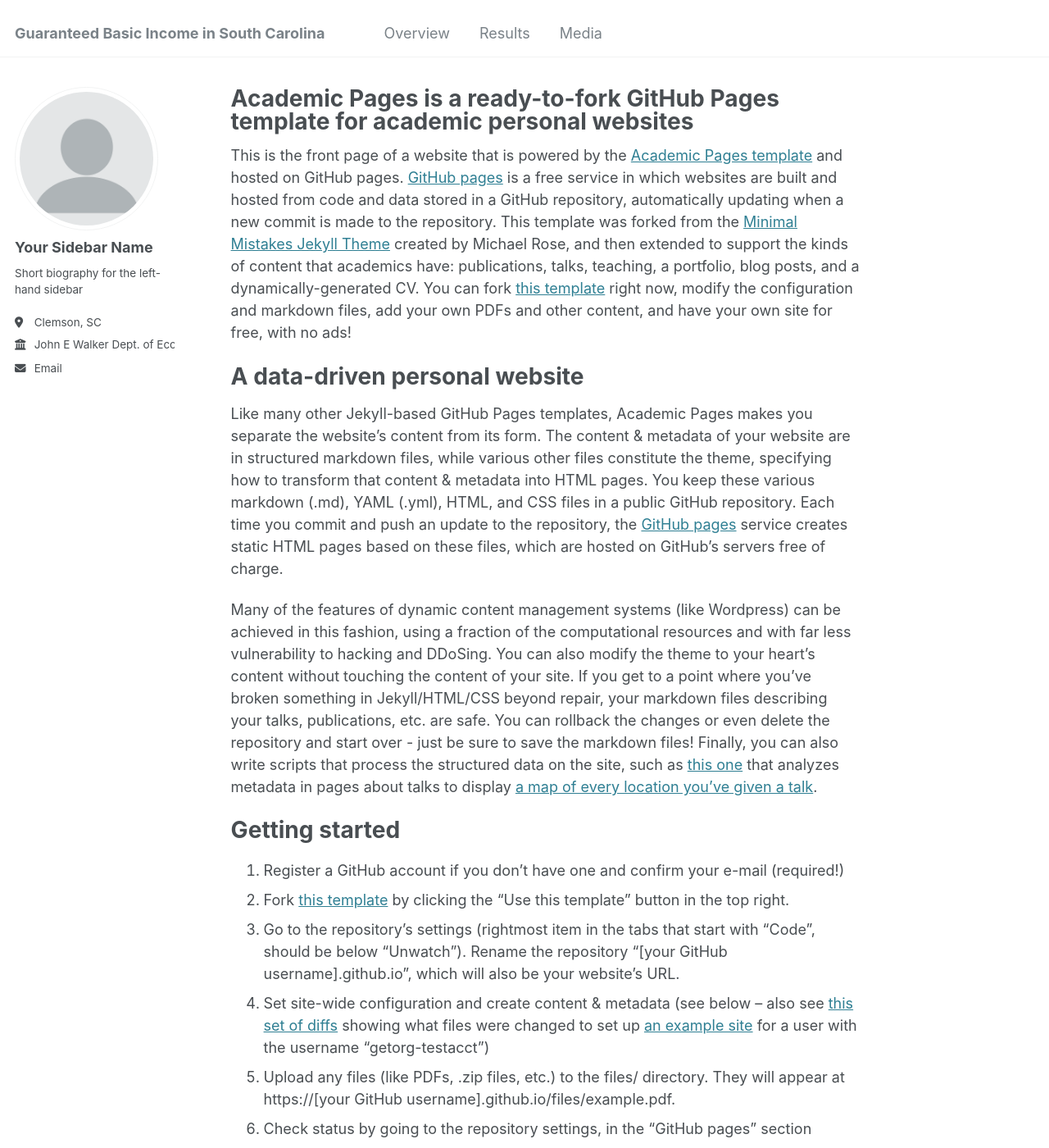
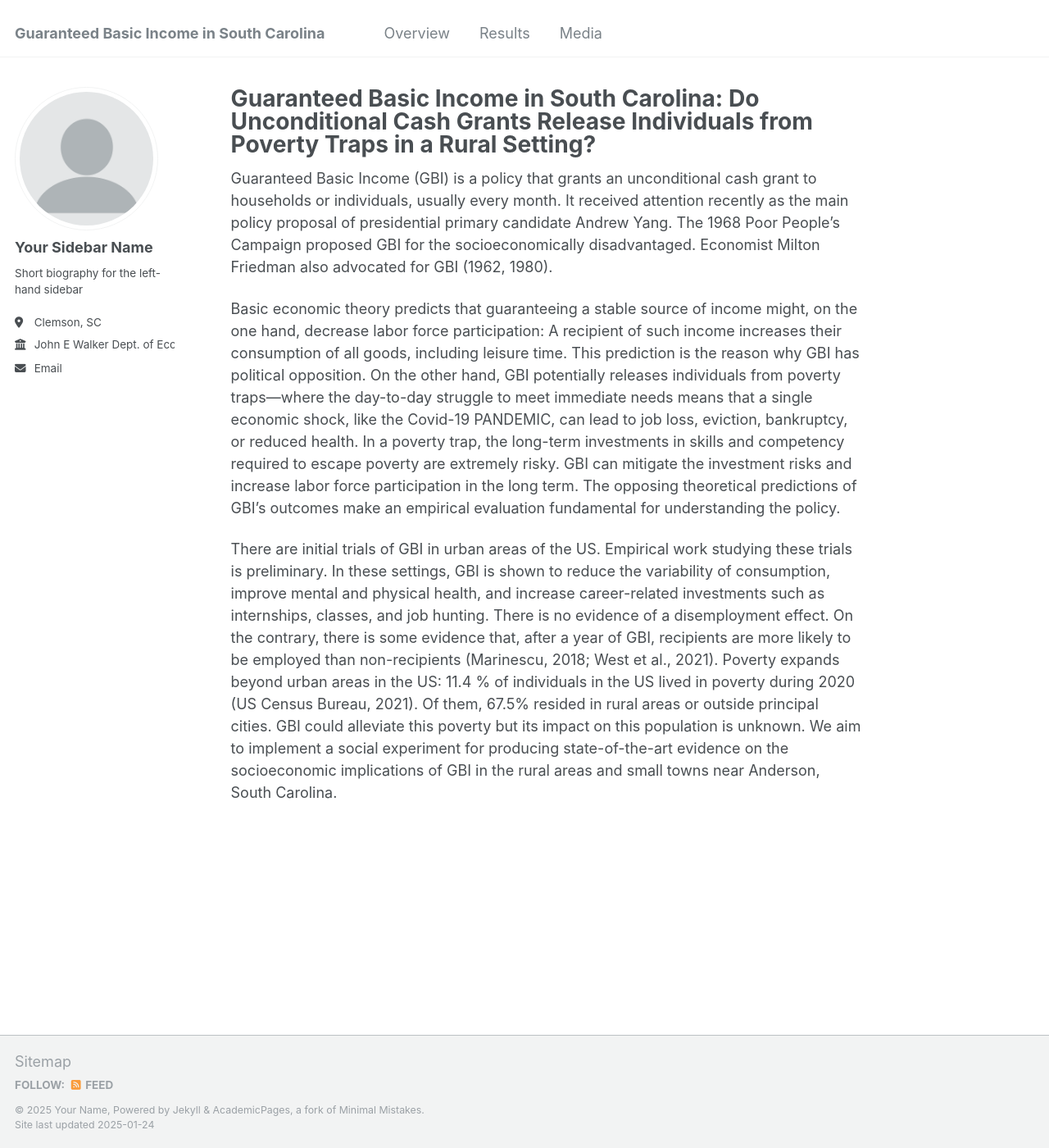
Before and after one commit to ruralgbi/ruralgbi.github.io, a Jekyll site: the page built from _pages/about.md, in a window 1280 px wide and 1400 px high. Shown: the whole window at 82% size. Built offline with Jekyll 4.4.1, drawn with Linux system fonts in a browser that asks for light colours; some of the changed text lies outside the part shown.

Commit message:
Update about.md

```diff
--- a/_pages/about.md
+++ b/_pages/about.md
@@ -1,49 +1,14 @@
 ---
 permalink: /
-title: "Academic Pages is a ready-to-fork GitHub Pages template for academic personal websites"
+title: "Guaranteed Basic Income in South Carolina: Do Unconditional Cash Grants Release Individuals from Poverty Traps in a Rural Setting?"
 author_profile: true
 redirect_from:
   - /about/
   - /about.html
 ---
 
-This is the front page of a website that is powered by the [Academic Pages template](https://github.com/academicpages/academicpages.github.io) and hosted on GitHub pages. [GitHub pages](https://pages.github.com) is a free service in which websites are built and hosted from code and data stored in a GitHub repository, automatically updating when a new commit is made to the repository. This template was forked from the [Minimal Mistakes Jekyll Theme](https://mmistakes.github.io/minimal-mistakes/) created by Michael Rose, and then extended to support the kinds of content that academics have: publications, talks, teaching, a portfolio, blog posts, and a dynamically-generated CV. You can fork [this template](https://github.com/academicpages/academicpages.github.io) right now, modify the configuration and markdown files, add your own PDFs and other content, and have your own site for free, with no ads!
+Guaranteed Basic Income (GBI) is a policy that grants an unconditional cash grant to households or individuals, usually every month. It received attention recently as the main policy proposal of presidential primary candidate Andrew Yang. The 1968 Poor People’s Campaign proposed GBI for the socioeconomically disadvantaged. Economist Milton Friedman also advocated for GBI (1962, 1980).
 
-A data-driven personal website
-======
-Like many other Jekyll-based GitHub Pages templates, Academic Pages makes you separate the website's content from its form. The content & metadata of your website are in structured markdown files, while various other files constitute the theme, specifying how to transform that content & metadata into HTML pages. You keep these various markdown (.md), YAML (.yml), HTML, and CSS files in a public GitHub repository. Each time you commit and push an update to the repository, the [GitHub pages](https://pages.github.com/) service creates static HTML pages based on these files, which are hosted on GitHub's servers free of charge.
+Basic economic theory predicts that guaranteeing a stable source of income might, on the one hand, decrease labor force participation: A recipient of such income increases their consumption of all goods, including leisure time. This prediction is the reason why GBI has political opposition. On the other hand, GBI potentially releases individuals from poverty traps—where the day-to-day struggle to meet immediate needs means that a single economic shock, like the Covid-19 PANDEMIC, can lead to job loss, eviction, bankruptcy, or reduced health. In a poverty trap, the long-term investments in skills and competency required to escape poverty are extremely risky. GBI can mitigate the investment risks and increase labor force participation in the long term. The opposing theoretical predictions of GBI’s outcomes make an empirical evaluation fundamental for understanding the policy.
 
-Many of the features of dynamic content management systems (like Wordpress) can be achieved in this fashion, using a fraction of the computational resources and with far less vulnerability to hacking and DDoSing. You can also modify the theme to your heart's content without touching the content of your site. If you get to a point where you've broken something in Jekyll/HTML/CSS beyond repair, your markdown files describing your talks, publications, etc. are safe. You can rollback the changes or even delete the repository and start over - just be sure to save the markdown files! Finally, you can also write scripts that process the structured data on the site, such as [this one](https://github.com/academicpages/academicpages.github.io/blob/master/talkmap.ipynb) that analyzes metadata in pages about talks to display [a map of every location you've given a talk](https://academicpages.github.io/talkmap.html).
-
-Getting started
-======
-1. Register a GitHub account if you don't have one and confirm your e-mail (required!)
-1. Fork [this template](https://github.com/academicpages/academicpages.github.io) by clicking the "Use this template" button in the top right.
-1. Go to the repository's settings (rightmost item in the tabs that start with "Code", should be below "Unwatch"). Rename the repository "[your GitHub username].github.io", which will also be your website's URL.
-1. Set site-wide configuration and create content & metadata (see below -- also see [this set of diffs](http://archive.is/3TPas) showing what files were changed to set up [an example site](https://getorg-testacct.github.io) for a user with the username "getorg-testacct")
-1. Upload any files (like PDFs, .zip files, etc.) to the files/ directory. They will appear at https://[your GitHub username].github.io/files/example.pdf.
-1. Check status by going to the repository settings, in the "GitHub pages" section
-
-Site-wide configuration
-------
-The main configuration file for the site is in the base directory in [_config.yml](https://github.com/academicpages/academicpages.github.io/blob/master/_config.yml), which defines the content in the sidebars and other site-wide features. You will need to replace the default variables with ones about yourself and your site's github repository. The configuration file for the top menu is in [_data/navigation.yml](https://github.com/academicpages/academicpages.github.io/blob/master/_data/navigation.yml). For example, if you don't have a portfolio or blog posts, you can remove those items from that navigation.yml file to remove them from the header.
-
-Create content & metadata
-------
-For site content, there is one markdown file for each type of content, which are stored in directories like _publications, _talks, _posts, _teaching, or _pages. For example, each talk is a markdown file in the [_talks directory](https://github.com/academicpages/academicpages.github.io/tree/master/_talks). At the top of each markdown file is structured data in YAML about the talk, which the theme will parse to do lots of cool stuff. The same structured data about a talk is used to generate the list of talks on the [Talks page](https://academicpages.github.io/talks), each [individual page](https://academicpages.github.io/talks/2012-03-01-talk-1) for specific talks, the talks section for the [CV page](https://academicpages.github.io/cv), and the [map of places you've given a talk](https://academicpages.github.io/talkmap.html) (if you run this [python file](https://github.com/academicpages/academicpages.github.io/blob/master/talkmap.py) or [Jupyter notebook](https://github.com/academicpages/academicpages.github.io/blob/master/talkmap.ipynb), which creates the HTML for the map based on the contents of the _talks directory).
-
-**Markdown generator**
-
-The repository includes [a set of Jupyter notebooks](https://github.com/academicpages/academicpages.github.io/tree/master/markdown_generator
-) that converts a CSV containing structured data about talks or presentations into individual markdown files that will be properly formatted for the Academic Pages template. The sample CSVs in that directory are the ones I used to create my own personal website at stuartgeiger.com. My usual workflow is that I keep a spreadsheet of my publications and talks, then run the code in these notebooks to generate the markdown files, then commit and push them to the GitHub repository.
-
-How to edit your site's GitHub repository
-------
-Many people use a git client to create files on their local computer and then push them to GitHub's servers. If you are not familiar with git, you can directly edit these configuration and markdown files directly in the github.com interface. Navigate to a file (like [this one](https://github.com/academicpages/academicpages.github.io/blob/master/_talks/2012-03-01-talk-1.md) and click the pencil icon in the top right of the content preview (to the right of the "Raw | Blame | History" buttons). You can delete a file by clicking the trashcan icon to the right of the pencil icon. You can also create new files or upload files by navigating to a directory and clicking the "Create new file" or "Upload files" buttons.
-
-Example: editing a markdown file for a talk
-![Editing a markdown file for a talk](/images/editing-talk.png)
-
-For more info
-------
-More info about configuring Academic Pages can be found in [the guide](https://academicpages.github.io/markdown/), the [growing wiki](https://github.com/academicpages/academicpages.github.io/wiki), and you can always [ask a question on GitHub](https://github.com/academicpages/academicpages.github.io/discussions). The [guides for the Minimal Mistakes theme](https://mmistakes.github.io/minimal-mistakes/docs/configuration/) (which this theme was forked from) might also be helpful.
+There are initial trials of GBI in urban areas of the US. Empirical work studying these trials is preliminary. In these settings, GBI is shown to reduce the variability of consumption, improve mental and physical health, and increase career-related investments such as internships, classes, and job hunting. There is no evidence of a disemployment effect. On the contrary, there is some evidence that, after a year of GBI, recipients are more likely to be employed than non-recipients (Marinescu, 2018; West et al., 2021). Poverty expands beyond urban areas in the US: 11.4 % of individuals in the US lived in poverty during 2020 (US Census Bureau, 2021). Of them, 67.5% resided in rural areas or outside principal cities. GBI could alleviate this poverty but its impact on this population is unknown. We aim to implement a social experiment for producing state-of-the-art evidence on the socioeconomic implications of GBI in the rural areas and small towns near Anderson, South Carolina.
```
